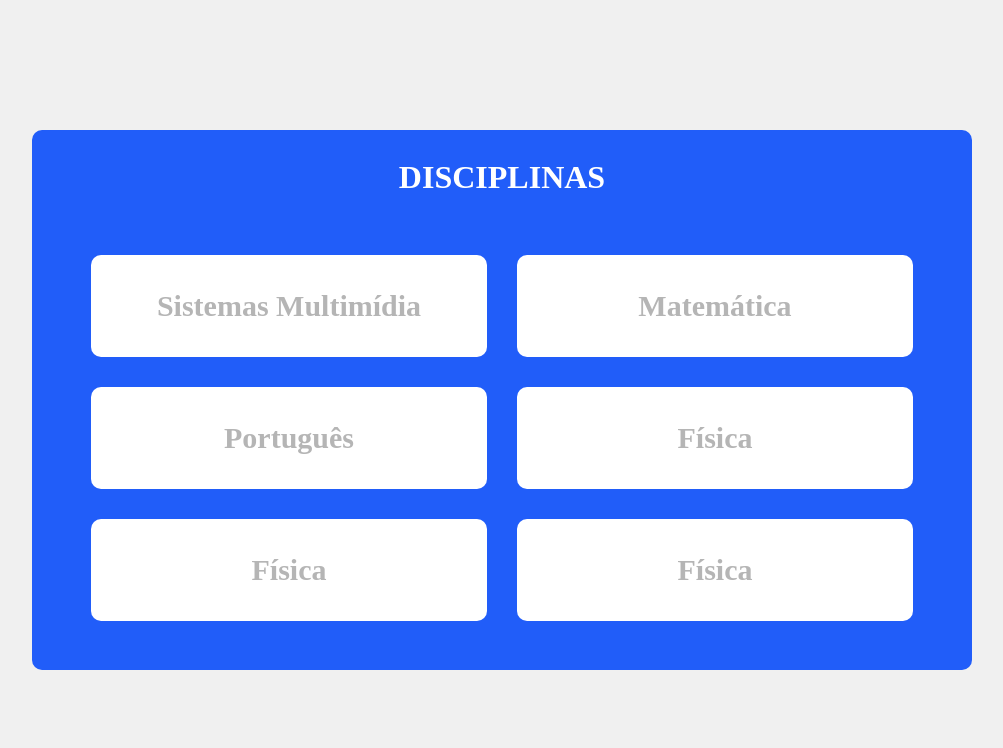
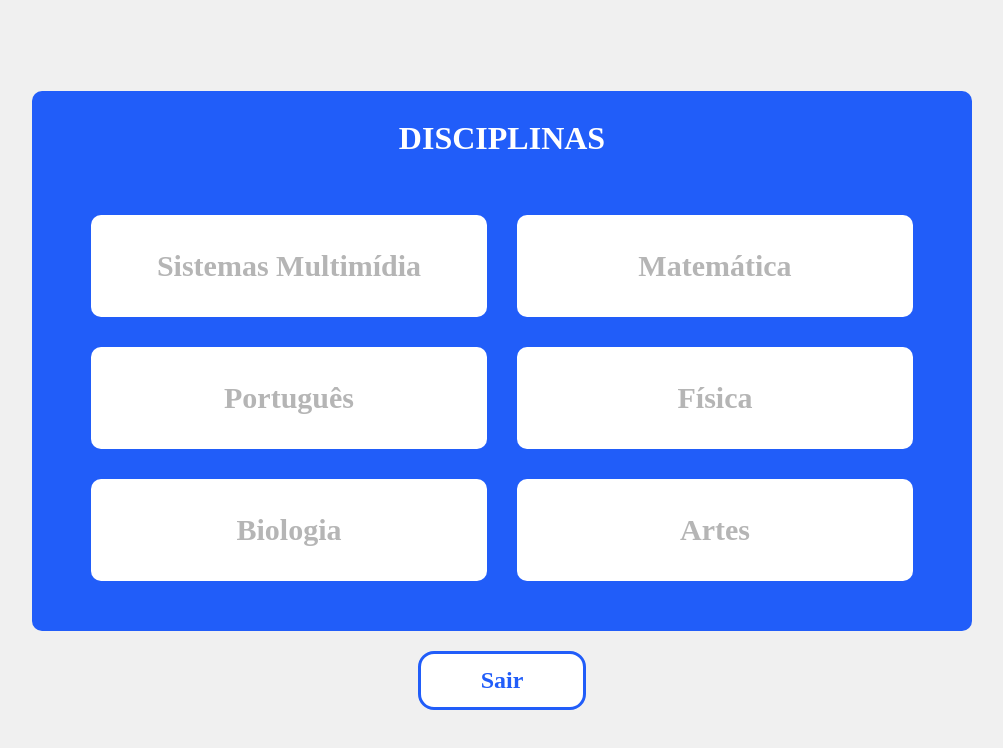
Before and after one commit to SilvioNascimento/AVA-CG, a React (Vite) app in the folder AVA-CG/: page /Disciplinas in a window 1280 px wide. Shown: the top 748 px of the page, without its empty margins (138-1141 px from the left). Built offline with nearby package versions, Linux system fonts and the light colour scheme.

Commit message:
Alterando e estilizando as disciplinas

```diff
--- a/AVA-CG/src/routes/Disciplinas/Disciplinas.css
+++ b/AVA-CG/src/routes/Disciplinas/Disciplinas.css
@@ -9,6 +9,26 @@
     height: 500px;
     width: 900px;
 
+}
+
+.Area-btns-config1 button {
+    margin-top: 20px;
+    font-family: Poppins;
+    font-size: 24px;
+    font-weight: 700;
+    width: 168px;
+    height: 59px;
+    border: 3px solid #215DF9;
+    color: #215DF9;
+    background-color: #FFFFFF;
+    border-radius: 16px;
+    cursor: pointer;
+    text-align: center; /* Centraliza o texto dentro do botão */
+}
+
+.Area-btns-config1 button:hover {
+    color: #fff;
+    background-color: #215DF9;
 }
 
 .Area-btns-disciplinas b{
@@ -65,20 +85,3 @@
     ;
 
 }
-
-/* .btns-disciplinas button {
-    flex: 1 1 calc(50% - 20px); /* Configura o botão para ocupar metade da largura do contêiner menos o espaçamento */
-    /* min-height: 100px;
-    display: flex;
-    justify-content: center;
-    align-items: center;
-    padding: 10px;
-    border: none;
-    background: #f0f0f0;
-    cursor: pointer; */
-/* } */
-
-/* .btns-disciplinas button h1 {
-    margin: 0; /* Remove margens padrão do h1 */
-    /* text-align: center; Alinha o texto ao centro */
-/* } */
--- a/AVA-CG/src/routes/Disciplinas/Disciplinas.jsx
+++ b/AVA-CG/src/routes/Disciplinas/Disciplinas.jsx
@@ -1,10 +1,30 @@
-//import React from "react";
-
-import { Link } from "react-router-dom";
+import Swal from 'sweetalert2';
+import { Link, useNavigate } from "react-router-dom";
 import './Disciplinas.css';
 
 const Disciplinas = () => {
+
+    const navigate = useNavigate();
+
+    const handleClick = () => {
+        Swal.fire({
+            title: 'Você tem certeza que quer realizar o Logout?',
+            icon: 'warning',
+            showCancelButton: true,
+            confirmButtonColor: '#3085d6',
+            cancelButtonColor: '#d33',
+            confirmButtonText: 'Sim',
+            cancelButtonText: 'Cancelar'
+        }).then((result) => {
+            if (result.isConfirmed) {
+                navigate('/');  // Redireciona para a página principal
+            }
+
+        });
+    }
+
     return (
+        <div>
             <div className="Area-btns-disciplinas">
 
                 <b>DISCIPLINAS</b>
@@ -16,27 +36,43 @@ const Disciplinas = () => {
                         </button>
                     </Link>
 
+                    <Link to='/Maintenance'>
                         <button className="btn-Matemática">
                             <h1>Matemática</h1>
                         </button>
 
+                    </Link>
+                    <Link to='/Maintenance'>
                         <button className="btn-Português">
                             <h1>Português</h1>
                         </button>
+                    </Link>
 
+                    <Link to='/Maintenance'>
                         <button className="btn-Física">
                             <h1>Física</h1>
                         </button>
+                    </Link>
 
+                    <Link to='/Maintenance'>
                         <button className="btn-Física">
-                    <h1>Física</h1>
+                            <h1>Biologia</h1>
                         </button>
+                    </Link>
 
+                    <Link to='/Maintenance'>
                         <button className="btn-Física">
-                    <h1>Física</h1>
+                            <h1>Artes</h1>
                         </button>
+                    </Link>
+
+
+
                 </div>
-
+            </div>
+            <div className="Area-btns-config1">
+                <button onClick={() => handleClick()}>Sair</button>
+            </div>
         </div>
     );
 }
```
Lines whose indentation alone changed are shown as unchanged.
